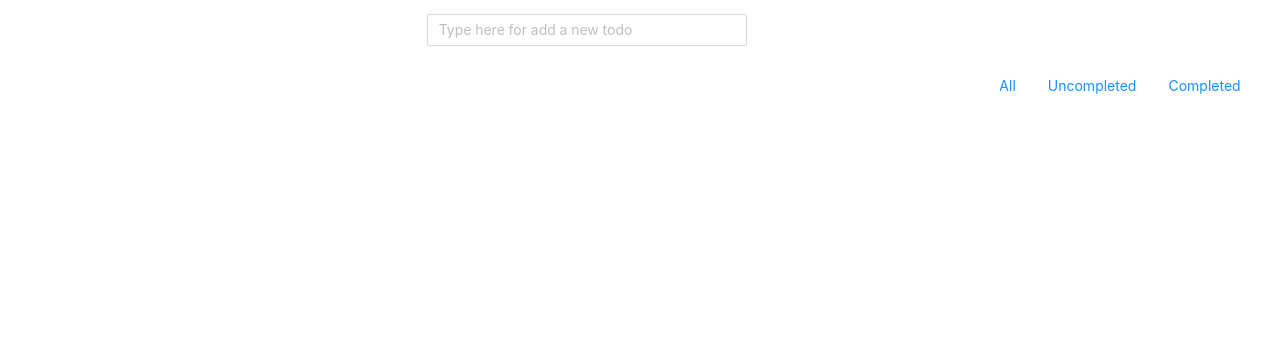
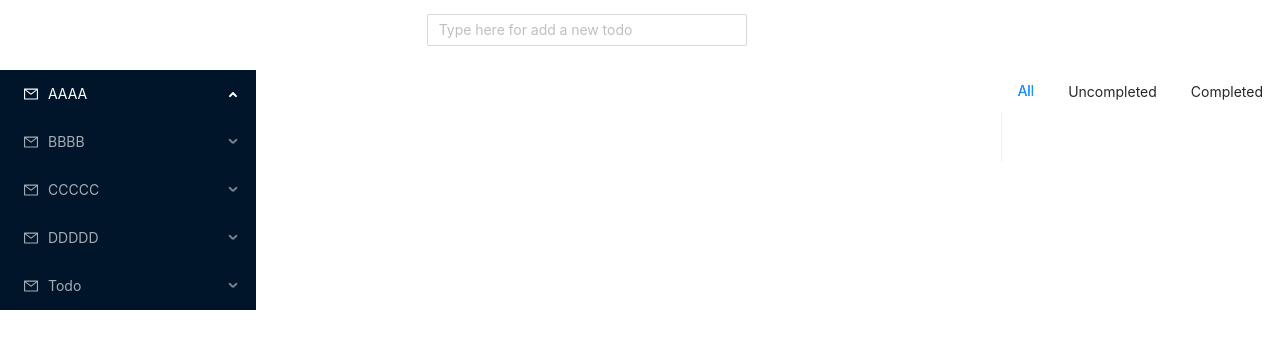
Before and after one commit to htactive-quyety/Test-Redux-Todolist, a React (Create React App) app: page / in a window 1280 px wide. Shown: the top 348 px of the page. Built offline with nearby package versions, Linux system fonts and the light colour scheme.

Commit message:
Add side panel checkbox show filter success

```diff
--- a/package.json
+++ b/package.json
@@ -12,7 +12,8 @@
     "react": "^16.13.1",
     "react-dom": "^16.13.1",
     "react-redux": "^7.1.3",
-    "react-scripts": "3.4.1"
+    "react-router-dom": "^5.2.0",
+    "react-scripts": "^3.4.1"
   },
   "scripts": {
     "start": "react-scripts start",
--- a/src/App.js
+++ b/src/App.js
@@ -4,13 +4,11 @@ import 'antd/dist/antd.css';
 
 import AddTodo from './containers/addTodo'
 import Menu from './containers/menu'
-import TodoList from './containers/todoList'
 
-const App = () =>(
+const App = () => (
   <div className='App'>
-    <AddTodo/>
-    <Menu />
-    <TodoList/>
+      <AddTodo />
+      <Menu />
 
   </div>
 )
--- a/src/actions/actionType.js
+++ b/src/actions/actionType.js
@@ -1,6 +1,8 @@
 const ADD_TODO = 'ADD_TODO';
 const TOGGLE_TODO = 'TOGGLE_TODO';
 const UPDATE_USER = 'UPDATE_USER';
+const UPDATE_USER = 'CHECKBOX_TODO';
 exports.ADD_TODO = 'ADD_TODO';
 exports.TOGGLE_TODO = 'TOGGLE_TODO';
 exports.UPDATE_USER = 'UPDATE_USER';
+exports.UPDATE_USER = 'CHECKBOX_TODO';
--- a/src/actions/index.js
+++ b/src/actions/index.js
@@ -24,12 +24,10 @@ const DELETE_TODO = (id) => {
         }
     })
 }
-const CHECKBOX_TODO = (id) => {
+const CHECKBOX_TODO = params => {
     return ({
         type: 'CHECKBOX_TODO',
-        payload: {
-            id,
-        }
+        payload: params
     })
 
 }
--- /dev/null
+++ b/src/asset/menu.css
@@ -0,0 +1,38 @@
+.ant-tabs>.ant-tabs-nav .ant-tabs-nav-list,
+.ant-tabs>div>.ant-tabs-nav .ant-tabs-nav-list {
+    display: flex;
+    flex-direction: row;
+    padding-bottom: 50px;
+}
+
+.ant-tabs-right>.ant-tabs-content-holder>.ant-tabs-content>.ant-tabs-tabpane,
+.ant-tabs-right>div>.ant-tabs-content-holder>.ant-tabs-content>.ant-tabs-tabpane {
+    margin-top: 60px;
+}
+
+.card-container>.ant-tabs-card .ant-tabs-content>.ant-tabs-tabpane {
+    background: #fff;
+    padding: 16px;
+}
+
+.card-container>.ant-tabs-card>.ant-tabs-nav::before {
+    display: none;
+}
+
+.card-container>.ant-tabs-card .ant-tabs-tab,
+[data-theme='compact'] .card-container>.ant-tabs-card .ant-tabs-tab {
+    border-color: transparent;
+    background: transparent;
+}
+
+.card-container>.ant-tabs-card .ant-tabs-tab-active,
+[data-theme='compact'] .card-container>.ant-tabs-card .ant-tabs-tab-active {
+    border-color: #fff;
+    background: #fff;
+}
+
+#components-tabs-demo-card-top .code-box-demo {
+    background: #f5f5f5;
+    overflow: hidden;
+    padding: 24px;
+}
--- /dev/null
+++ b/src/asset/todoList.css
@@ -0,0 +1,13 @@
+#todolist {
+    /* background: red;
+    border-right: red; */
+    box-shadow: 0 4px 8px 0 rgba(0, 0, 0, 0.2);
+    transition: 0.3s;
+    border-left: 1px solid #4da6ff;
+    padding-bottom: 25px;
+}
+
+.editTextAread {
+    width: auto;
+    height: 20vh;
+}
--- a/src/containers/menu.js
+++ b/src/containers/menu.js
@@ -1,22 +1,77 @@
 import React, { Component } from 'react'
-import { Button, Row, Col } from 'antd'
+import { Button, Row, Col, Tabs, Menu } from 'antd'
+import { BrowserRouter as Router, Switch, Link } from 'react-router-dom'
 import Todolist from './todoList'
+import Addtodolist from './addTodo'
+import {MailOutlined} from '@ant-design/icons';
+import '../asset/menu.css'
+const { TabPane } = Tabs;
+const { SubMenu } = Menu;
 
 export default class menu extends Component {
     render() {
         return (
-            <div>
-                 <Row>
-                    <Col span={10}></Col>
-                    <Col span={8}></Col>
-                    <Col span={6}>
-                    <Button type="link">All</Button>
-                    <Button type="link">Uncompleted</Button>
-                    <Button type="link">Completed</Button>
-                    </Col>
-                </Row>
-
-            </div>
+            <Row>
+                <Col span={6}>
+                    <Menu onClick={this.handleClick}
+                        style={{ width: 256 }}
+                        defaultSelectedKeys={['1']}
+                        defaultOpenKeys={['sub1']}
+                        mode="inline"
+                        theme="dark">
+                        <SubMenu key="sub1"
+                            title={
+                                <span>
+                                    <MailOutlined />
+                                    <span>AAAA</span>
+                                </span>
+                            }></SubMenu>
+                            <SubMenu key="sub2"
+                            title={
+                                <span>
+                                    <MailOutlined />
+                                    <span>BBBB</span>
+                                </span>
+                            }></SubMenu>
+                            <SubMenu key="sub3"
+                            title={
+                                <span>
+                                    <MailOutlined />
+                                    <span>CCCCC</span>
+                                </span>
+                            }></SubMenu>
+                            <SubMenu key="sub4"
+                            title={
+                                <span>
+                                    <MailOutlined />
+                                    <span>DDDDD</span>
+                                </span>
+                            }></SubMenu>
+                            <SubMenu key="sub5"
+                            title={
+                                <span>
+                                    <MailOutlined />
+                                    <span>Todo</span>
+                                </span>
+                            }></SubMenu>
+                    </Menu>
+                </Col>
+                <Col span={18}>
+                    <div className="card-container">
+                        <Tabs type="card" tabPosition='right' >
+                            <TabPane tab="All" key="1" >
+                                <Todolist />
+                            </TabPane>
+                            <TabPane tab="Uncompleted" key="2">
+                                <Todolist showUncompleted />
+                            </TabPane>
+                            <TabPane tab="Completed" key="3">
+                                <Todolist showCompleted />
+                            </TabPane>
+                        </Tabs>
+                    </div>
+                </Col>
+            </Row>
         )
     }
 }
--- a/src/reducers/todos.js
+++ b/src/reducers/todos.js
@@ -9,7 +9,6 @@ const todos = (state = [], action) => {
                     complete: false
                 }
             ]
-
         case 'UPDATE_TODO':
             return state.map((item, id) => {
                 if (payload.id === id) {
@@ -21,11 +20,17 @@ const todos = (state = [], action) => {
             return state.filter((todo, id) => payload.id !== id);
 
         case 'CHECKBOX_TODO':
-            return
+            const { id, complete } = payload
+            let todo = state[id]
+            console.log(todo);
+            // Cập nhật status complete
+            todo.complete = complete
+            // Cập nhật todo vào trong array
+            state.splice(payload.id, 1, todo)
+            return state
         case 'TOGGLE_TODO':
             return state.map(todo =>
                 todo.id === action.id ? { ...todo, complete: !todo.complete } : todo)
-
 
         default:
             return state;
```
Also changed, not shown: src/containers/todoList.js (+40 -79 lines), 1 other file (tests, documents, lock files or other folders).
